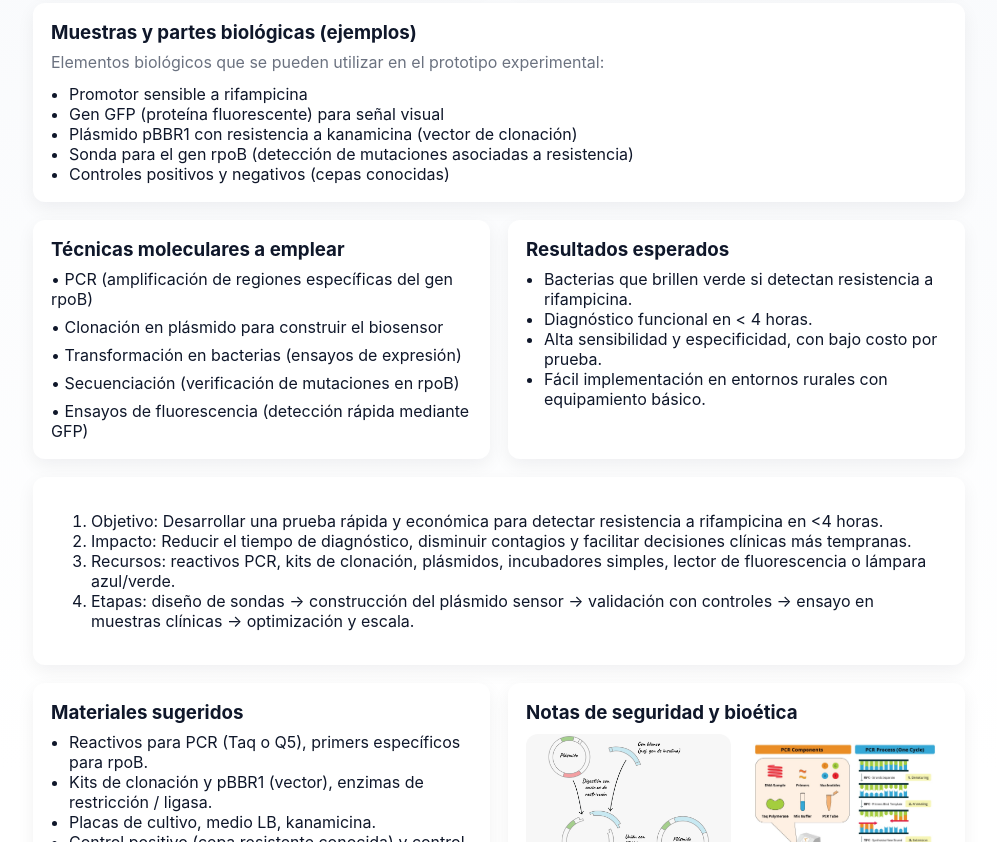
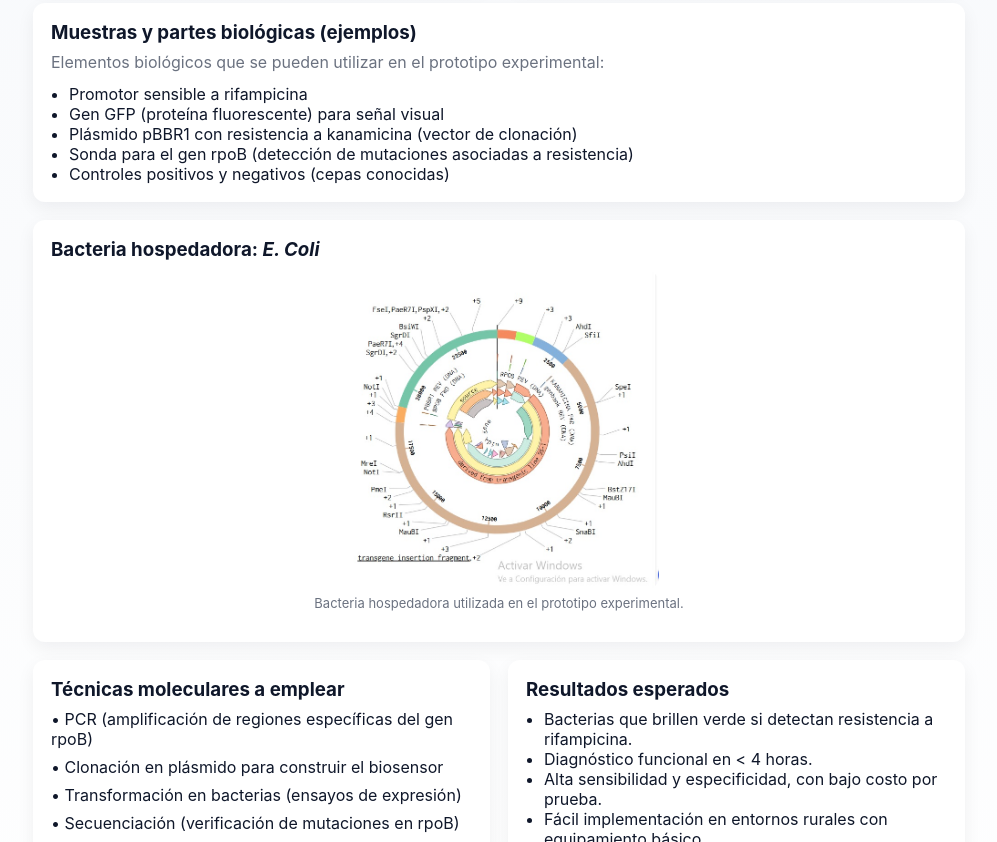
Before and after one commit to alaztito0z/Milu, a plain HTML site: page index.html in a window 1280 px wide. Shown: the part 434-1276 px from the top of the page, without its empty margins (141-1138 px from the left). Drawn offline with Linux system fonts and the light colour scheme.

Commit message:
Update index.html
Signed-off-by: alaztito0z <dark.ast0z@gmail.com>

```diff
--- a/index.html
+++ b/index.html
@@ -86,7 +86,13 @@
           <li>Controles positivos y negativos (cepas conocidas)</li>
         </ul>
       </article>
-
+      <article class="card full">
+          <h3>Bacteria hospedadora: <em>E. Coli</em></h3>
+          <div style="margin-top:10px; text-align:center">
+           <img src="I4.jpg" alt="I4 - Bacteria hospedadora E. Coli" style="max-width:320px; margin:auto;">
+           <p style="color:var(--muted); font-size:13px; margin-top:6px">Bacteria hospedadora utilizada en el prototipo experimental.</p>
+         </div>
+      </article>
       <article class="card">
         <h3>Técnicas moleculares a emplear</h3>
         <div class="tech-list">
```
